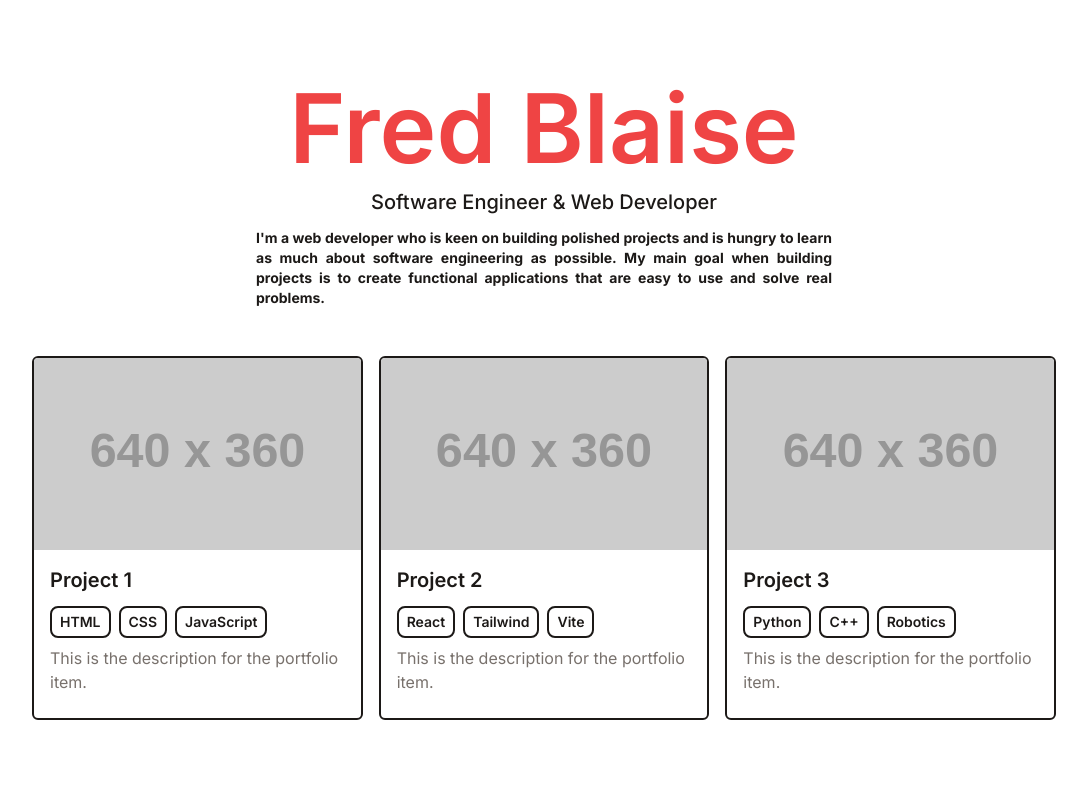
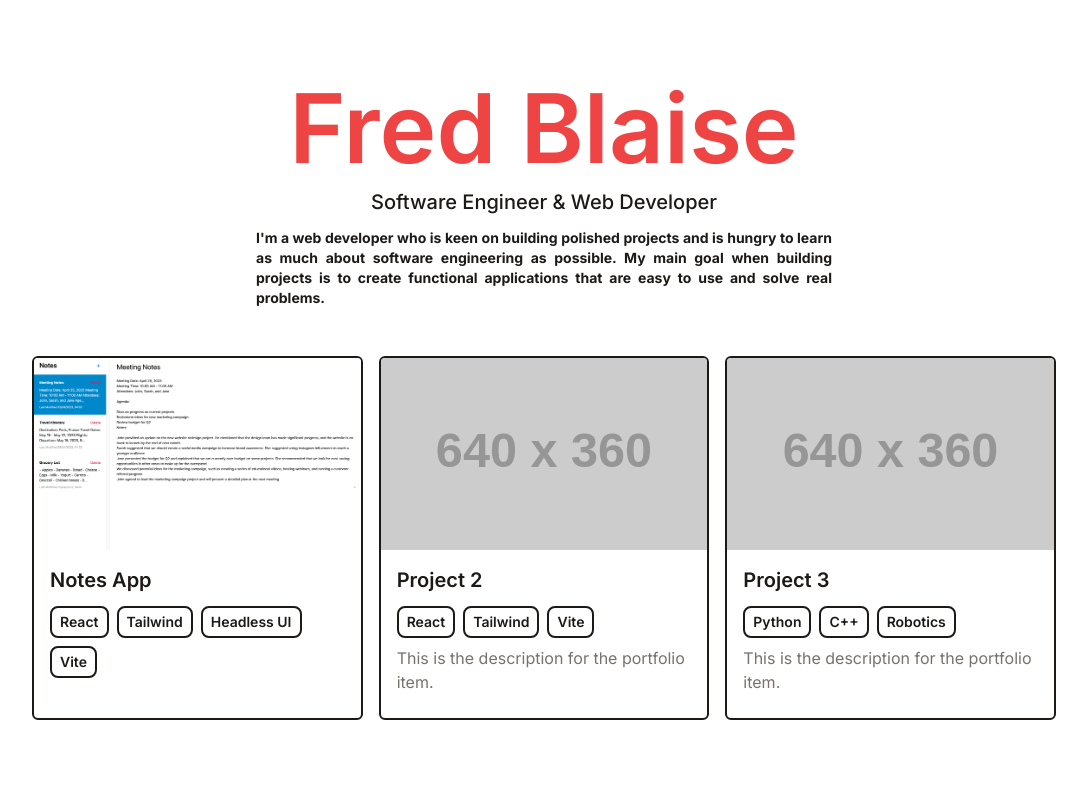
Before and after one commit to fredblaise/portfolio-site, a React (Vite) app: page / in a window 1280 px wide. Shown: the top 800 px of the page, without its empty margins (96-1183 px from the left). Built offline with nearby package versions, Linux system fonts and the light colour scheme.

Commit message:
add notes app project

```diff
--- a/src/data/portfolio.js
+++ b/src/data/portfolio.js
@@ -1,10 +1,10 @@
 export default [
    {
-      title: 'Project 1',
-      imgUrl: 'http://via.placeholder.com/640x360',
-      stack: ['HTML', 'CSS', 'JavaScript'],
-      link: 'https://google.com',
-      details: 'This is the description for the portfolio item.',
+      title: 'Notes App',
+      imgUrl: 'public/assets/notes-app.png',
+      stack: ['React', 'Tailwind', 'Headless UI', 'Vite'],
+      link: 'https://notes.fredblaise.com',
+      details: '',
    },
    {
       title: 'Project 2',
```
Also changed, not shown: public/assets/ai-nerf-gun.jpg (deleted), public/assets/notes-app.png (added).
